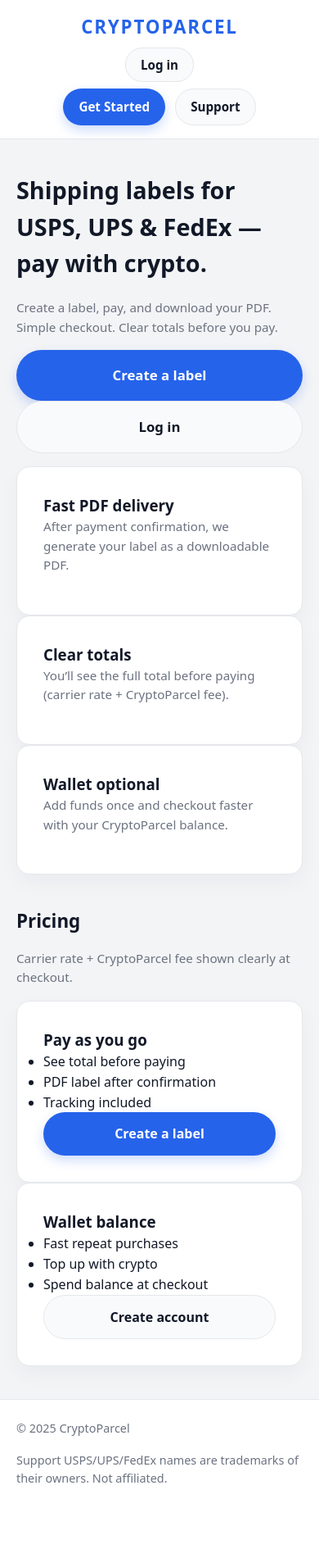
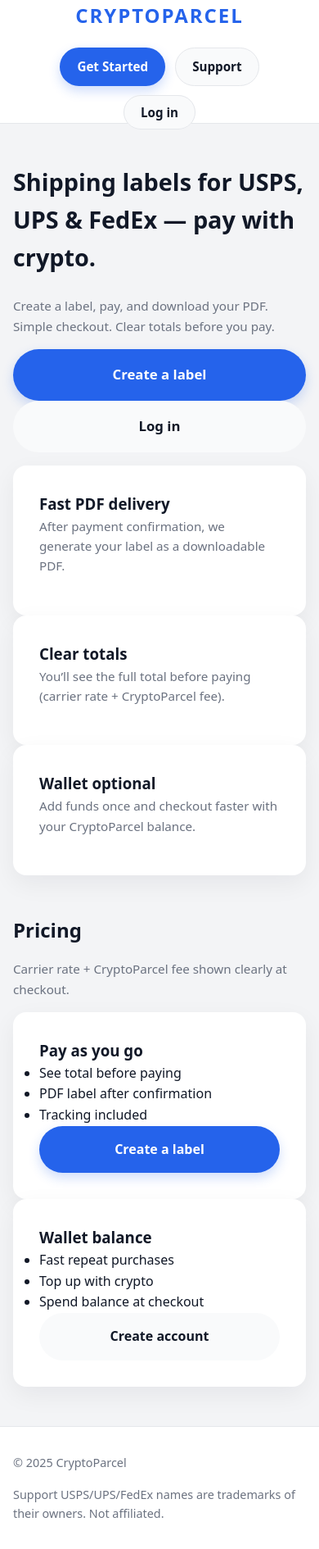
Before and after one commit to cryptoparcel/cryptoparcel_finish, a Flask app: page / in a window 390 px wide. Shown: the whole page at 82% size. Before the commit the page ends 1809 px from the top, so only its background shows below. Run offline with Flask 3, Linux system fonts and the light colour scheme.

Commit message:
Update styles.css

```diff
--- a/static/styles.css
+++ b/static/styles.css
@@ -22,7 +22,7 @@
   --cp-radius-card: 16px;
   --cp-radius-pill: 999px;
 
-  --cp-shadow-subtle: 0 10px 24px rgba(15,23,42,.04);
+  --cp-shadow-subtle: 0 10px 30px rgba(15,23,42,.06);
 
   --cp-accent: #2563eb;
   --cp-accent-strong: #1d4ed8;
@@ -42,15 +42,15 @@
   font-family: system-ui, -apple-system, BlinkMacSystemFont, "SF Pro Text", sans-serif;
   background: var(--cp-bg);
   color: var(--cp-text-main);
-  line-height: 1.55;
+  line-height: 1.6;
   -webkit-font-smoothing: antialiased;
 }
 a { color: var(--cp-accent); text-decoration: none; }
 a:hover { color: var(--cp-accent-strong); }
 
 /* Typography */
-h1 { font-size: 2rem; margin: 0 0 20px; font-weight: 800; }
-h2 { font-size: 1.4rem; margin: 40px 0 16px; font-weight: 700; }
+h1 { font-size: 2rem; margin: 0 0 24px; font-weight: 800; }
+h2 { font-size: 1.5rem; margin: 48px 0 16px; font-weight: 700; }
 p { margin: 0 0 16px; color: var(--cp-text-muted); }
 .muted { color: var(--cp-text-muted); font-size: .95rem; }
 .small { font-size: .85rem; color: var(--cp-text-muted); }
@@ -58,16 +58,16 @@
 
 /* Container */
 .container {
-  max-width: 1120px;
+  max-width: 1200px;
   margin: 0 auto;
-  padding: 0 20px;
+  padding: 0 24px;
 }
 
 /* Page */
 .cp-page { min-height: 100vh; display: flex; flex-direction: column; }
-.cp-main { flex: 1; padding: 40px 0; }
+.cp-main { flex: 1; padding: 48px 0; }
 
-/* Navbar — Perfectly centered */
+/* Navbar — Logo left, buttons slightly left of center */
 .cp-nav {
   background: var(--cp-surface);
   border-bottom: 1px solid var(--cp-border-subtle);
@@ -78,22 +78,25 @@
 .cp-nav-inner {
   display: flex;
   align-items: center;
-  justify-content: space-between;
   padding: 16px 0;
 }
-.cp-nav-left { flex-shrink: 0; }
+.cp-nav-left {
+  margin-left: 0;
+}
 .cp-nav-center {
   display: flex;
   align-items: center;
-  justify-content: center;
-  gap: 20px;
-  flex: 1;
+  gap: 24px;
+  margin-left: 80px;  /* Moves buttons left from center */
 }
-.cp-nav-right { flex-shrink: 0; margin-left: auto; }
+.cp-nav-right {
+  margin-left: auto;
+  margin-right: 0;
+}
 
 /* Logo */
 .cp-logo-large {
-  font-size: 1.6rem;
+  font-size: 1.7rem;
   font-weight: 900;
   letter-spacing: .08em;
   text-transform: uppercase;
@@ -102,7 +105,7 @@
 
 /* Nav Buttons */
 .cp-nav-primary, .cp-nav-ghost {
-  padding: 10px 18px;
+  padding: 10px 20px;
   border-radius: var(--cp-radius-pill);
   font-size: .95rem;
   font-weight: 600;
@@ -127,22 +130,22 @@
 .cp-nav-ghost:hover { background: #e5e7eb; }
 
 /* Flash Messages */
-.flash-messages { display: grid; gap: 12px; margin-bottom: 24px; }
+.flash-messages { display: grid; gap: 12px; margin-bottom: 32px; }
 .flash {
-  padding: 16px;
+  padding: 16px 20px;
   border-radius: 14px;
-  border: 1px solid var(--cp-border-subtle);
+  border: none;
   background: var(--cp-surface);
   box-shadow: var(--cp-shadow-subtle);
 }
-.flash.success { border-color: #bbf7d0; background: var(--cp-success-soft); color: #166534; }
-.flash.info { border-color: #bfdbfe; background: var(--cp-accent-soft); color: #1e3a8a; }
-.flash.error { border-color: #fecaca; background: var(--cp-danger-soft); color: #991b1b; }
+.flash.success { background: var(--cp-success-soft); color: #166534; }
+.flash.info { background: var(--cp-accent-soft); color: #1e3a8a; }
+.flash.error { background: var(--cp-danger-soft); color: #991b1b; }
 
-/* Cards & Forms */
+/* Cards & Forms — NO BLACK BORDERS */
 .card, .cp-form-card, .cp-side-card {
   background: var(--cp-surface);
-  border: 1px solid var(--cp-border-subtle);
+  border: none;
   border-radius: var(--cp-radius-card);
   box-shadow: var(--cp-shadow-subtle);
   padding: 32px;
@@ -181,11 +186,11 @@
   display: inline-flex;
   align-items: center;
   justify-content: center;
-  padding: 14px 28px;
+  padding: 16px 32px;
   border-radius: var(--cp-radius-pill);
   font-weight: 700;
   cursor: pointer;
-  transition: all .15s ease;
+  transition: all .2s ease;
 }
 .cp-btn-primary {
   background: var(--cp-accent);
@@ -194,11 +199,10 @@
 }
 .cp-btn-primary:hover {
   transform: translateY(-2px);
-  box-shadow: 0 12px 24px rgba(37,99,235,.3);
+  box-shadow: 0 12px 28px rgba(37,99,235,.3);
 }
 .cp-btn-secondary {
   background: var(--cp-surface-soft);
-  border: 1px solid var(--cp-border-subtle);
   color: var(--cp-text-main);
 }
 .cp-btn-secondary:hover { background: #e5e7eb; }
@@ -283,7 +284,7 @@
   border-top: 1px solid var(--cp-border-subtle);
   background: var(--cp-surface);
   margin-top: auto;
-  padding: 24px 0;
+  padding: 32px 0;
 }
 .cp-footer-inner {
   display: flex;
@@ -305,11 +306,13 @@
     grid-template-columns: 1fr;
   }
   .cp-sticky { position: static; }
+  .cp-nav-center { margin-left: 40px; gap: 16px; }
 }
 @media (max-width: 650px) {
-  .cp-nav-inner { flex-direction: column; gap: 16px; }
-  .cp-nav-center { gap: 12px; order: 3; }
-  .cp-nav-right { margin-left: 0; }
-  .cp-logo-large { font-size: 1.4rem; }
+  .cp-nav-inner { flex-direction: column; gap: 20px; }
+  .cp-nav-left, .cp-nav-center, .cp-nav-right { margin: 0; }
+  .cp-nav-center { gap: 12px; }
+  .cp-logo-large { font-size: 1.5rem; }
   h1 { font-size: 1.8rem; }
+  .container { padding: 0 16px; }
 }
```
Also changed, not shown: other parts of static/styles.css (+19 -20 lines).
